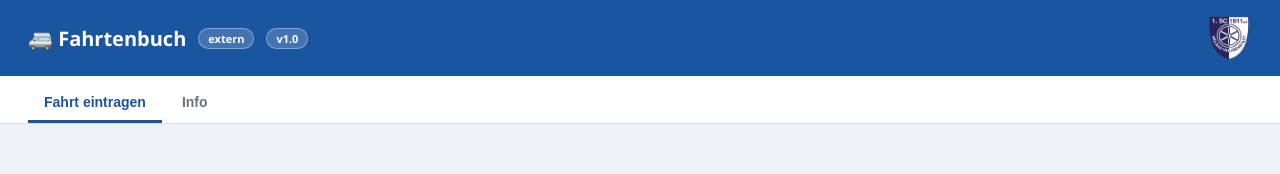
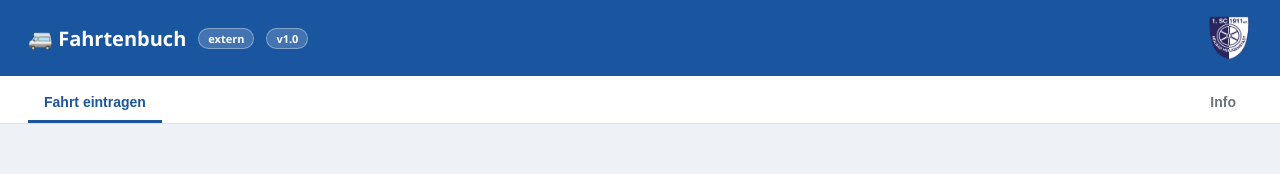
Before and after one commit to Tecko1985/fahrtenbuch, a plain HTML site: page extern.html in a window 1280 px wide. Shown: the top 174 px of the page. Drawn offline with Linux system fonts and the light colour scheme.

Commit message:
Info-Tab ans rechte Ende der Nav-Leiste
Der Info-Tab steht jetzt ganz rechts, hinter "Einstellungen" bzw.
"Verwaltung".

Die rechte Nav-Gruppe liegt dafuer in <div class="nav-right"> mit
margin-left:auto am Wrapper statt am ersten Button. Vorher trug
"Einstellungen"/"Verwaltung" das margin selbst -- in Apps, wo dieser Button
fuer Nicht-Admins ausgeblendet ist (kleiderbestellung, materialbedarf,
testspielplaner, abwesenheitskalender, vereinskalender), verlor die Gruppe
dadurch ihre Rechtsbuendigkeit und "Info" rutschte nach links. In Apps ohne
rechte Gruppe traegt der Info-Button das margin selbst.

Co-Authored-By: Claude Opus 4.8 <noreply@anthropic.com>

```diff
--- a/extern.html
+++ b/extern.html
@@ -18,7 +18,7 @@
 
   <nav>
     <button data-tab="fahrt" class="active">Fahrt eintragen</button>
-    <button data-tab="info">Info</button>
+    <button data-tab="info" style="margin-left:auto;">Info</button>
   </nav>
 
   <main>
```
Also changed, not shown: index.html (+1 -1 lines).
